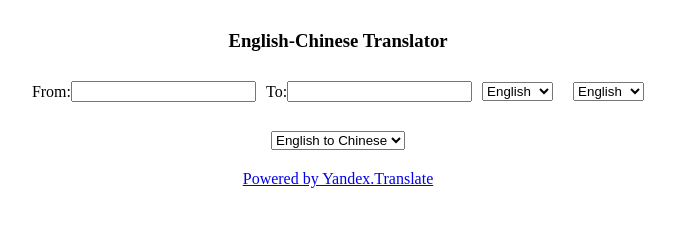
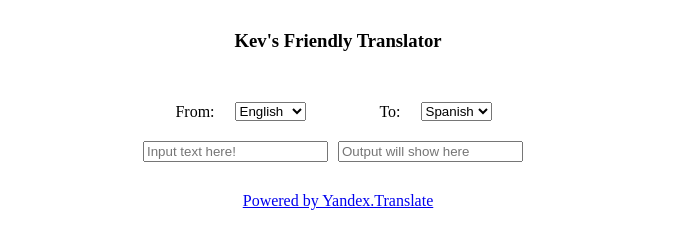
Before and after one commit to kjmahoney/yandex-api-practice, a plain HTML site: page index.html in a window 1280 px wide. Shown: the whole page, without its empty margins (302-977 px from the left). Drawn offline with Linux system fonts and the light colour scheme.

Commit message:
add support for korean

```diff
--- a/index.html
+++ b/index.html
@@ -2,36 +2,50 @@
 <html>
 <head>
   <meta charset="utf-8">
-  <title>Simple Translate</title>
+  <title>Translate</title>
   <link rel="stylesheet" href="styles.css">
 </head>
 <body>
 
   <div class="column">
 
-    <h3>English-Chinese Translator</h3>
+    <h3>Kev's Friendly Translator</h3>
     <div class="row">
-      <p>From:</p><input class = "no-margin" id="originalWordBox"></input>
-      <p>To:</p><input class = "no-margin" id="translationWordBox"></input>
+
+      <div class ="column">
+
+      <div class = "row">
+      <p>From:</p>
       <select id = "conversionBoxFrom">
         <option value="en">English</option>
         <option value="zh">Chinese</option>
         <option value="ru">Russian</option>
         <option value="es">Spanish</option>
-      </select>
-
-      <select id = "conversionBoxTo">
-        <option value="en">English</option>
-        <option value="zh">Chinese</option>
-        <option value="ru">Russian</option>
-        <option value="es">Spanish</option>
+        <option value="ko">Korean</option>
       </select>
 
     </div>
-    <select id = "conversionBox">
-      <option value="English">English to Chinese</option>
-      <option value="Chinese">Chinese to English</option>
-    </select>
+    <input class = "no-margin" id="originalWordBox" placeholder ="Input text here!"></input>
+    </div>
+
+    <div class = "column">
+    <div class = "row">
+      <p>To:</p>
+      <select id = "conversionBoxTo">
+        <option value="es">Spanish</option>
+        <option value="zh">Chinese</option>
+        <option value="ru">Russian</option>
+        <option value="en">English</option>
+        <option value="ko">Korean</option>
+      </select>
+
+    </div>
+
+    <input class = "no-margin" id="translationWordBox" placeholder ="Output will show here"></input>
+
+    </div>
+    </div>
+
 
 
       <a href="http://translate.yandex.com/">Powered by Yandex.Translate</a>
```
Also changed, not shown: js/app.js (+4 -15 lines).
